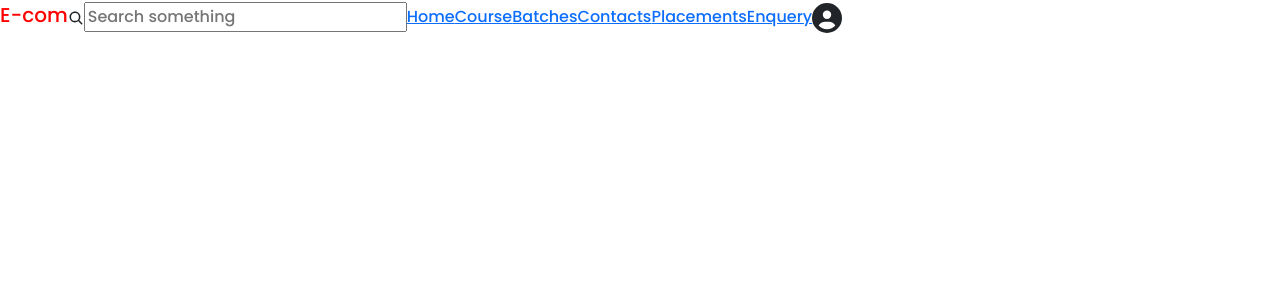
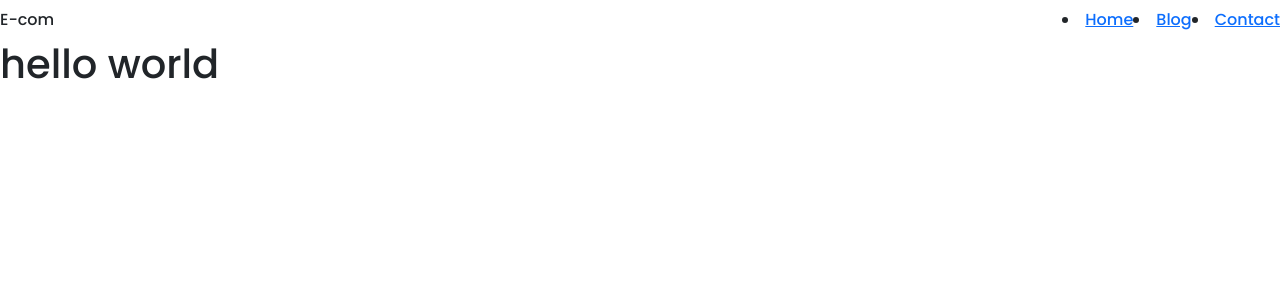
Before and after one commit to Rajesh4027/To-Create-User-Regitration-by-Using-ReactJs-and-Connect-with-MongoDB, a React (Create React App) app in the folder userregapp/: page /home in a window 1280 px wide. Shown: the top 300 px of the page. Built offline with nearby package versions, Linux system fonts and the light colour scheme; the HTML template or start-up script is replaced by a standard one.

Commit message:
navbar routing

```diff
--- a/userregapp/src/App.css
+++ b/userregapp/src/App.css
@@ -43,6 +43,3 @@
         box-shadow: 0 0 5px #0047AB;
     }
 }
-.homepage{
-
-}
--- a/userregapp/src/App.js
+++ b/userregapp/src/App.js
@@ -1,6 +1,8 @@
 import Home from "./components/Home"
 import Login from "./components/Login"
 import Signup from "./components/Signup"
+import Contact from "./Pages/Contact"
+import BlogPage from "./Pages/BlogPage"
 import { BrowserRouter as Router, Routes, Route } from 'react-router-dom'
 
 function App() {
@@ -11,6 +13,8 @@ function App() {
           <Route path="/" element={<Login/>}/>
           <Route path="/signup" element={<Signup/>}/>
           <Route path="/home" element={<Home />}/>
+          <Route path="/blog" element={<BlogPage />}/>
+          <Route path="/contact" element={<Contact />}/>
         </Routes>
       </Router>
     </div>
--- /dev/null
+++ b/userregapp/src/Pages/BlogPage.js
@@ -0,0 +1,13 @@
+import React from 'react'
+import Navbar from '../components/Navbar'
+
+function BlogPage() {
+  return (
+    <div>
+        <Navbar></Navbar>
+        <div>BlogPage</div>
+    </div>
+  )
+}
+
+export default BlogPage
--- /dev/null
+++ b/userregapp/src/Pages/Contact.js
@@ -0,0 +1,14 @@
+import React from 'react'
+import Navbar from '../components/Navbar'
+
+function Contact() {
+  return (
+
+    <div>
+        <Navbar></Navbar>
+        Contact
+    </div>
+  )
+}
+
+export default Contact
--- a/userregapp/src/components/Home.js
+++ b/userregapp/src/components/Home.js
@@ -3,37 +3,13 @@ import { IoSearch} from "react-icons/io5"
 import { FaCircleUser } from "react-icons/fa6"
 import {Drawer } from  "antd"
 import { useLocation, useNavigation } from "react-router-dom"
+import Navbar from "./Navbar"
 
-function Home(props) {
-    const location = useLocation()
-    const [visible, setVisible] = useState(false);
+function Home() {
     return(
-        <div className="homepage">
-             <div>
-                <span style={{ fontSize : 20, color: "red"}}>E-com</span>
-                <span><IoSearch id="helo"/><input type="text" placeholder="Search something" id="im" /></span>
-                 <a href="">Home</a>
-                 <a href="">Course</a>
-                 <a href="">Batches</a>
-                 <a href="">Contacts</a>
-                 <a href="">Placements</a>
-                 <a href="">Enquery</a>
-                 <FaCircleUser className="he" style={{ fontSize : 30 }}  onClick={() =>{
-                setVisible(true);
-             }} />
-             </div>
-             <Drawer
-                visible={visible}
-                title={props.age}
-                footer={"Logout"}
-                onClose={() => {
-                    setVisible(false);
-                }}
-                placement = "right"
-                >
-
-                </Drawer>
-
+        <div>
+            <Navbar></Navbar>
+            <h1>hello world</h1>
         </div>
     );
 }
--- /dev/null
+++ b/userregapp/src/components/Navbar.js
@@ -0,0 +1,19 @@
+import React from 'react'
+import { Link } from 'react-router-dom'
+
+function Navbar() {
+  return (
+    <div className='navbar'>
+      <div className="navbar-logo">
+          E-com
+      </div>
+      <div className="navbar-menu d-flex flex-row">
+        <li><Link to="/home">Home</Link></li>
+        <li><Link to="/blog">Blog</Link></li>
+        <li><Link to="/contact">Contact</Link></li>
+      </div>
+    </div>
+  )
+}
+
+export default Navbar
```
